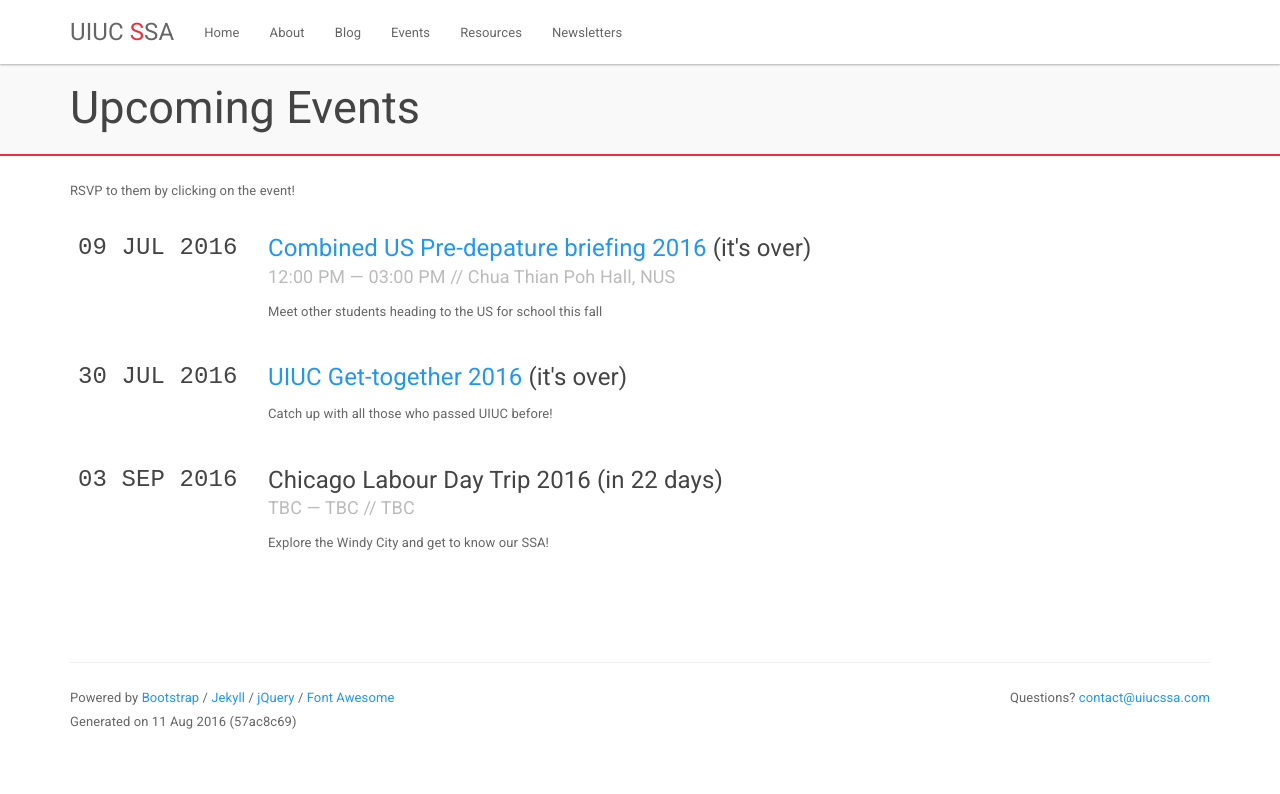
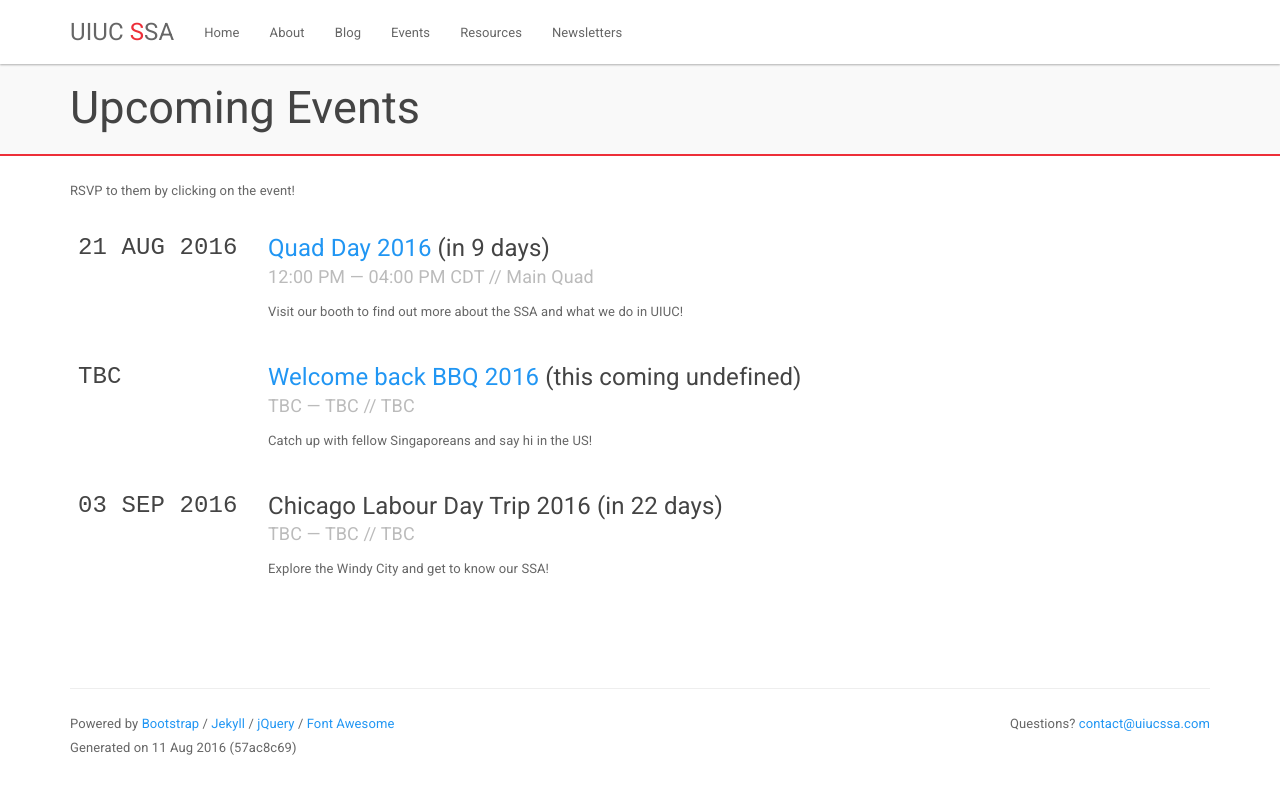
Before and after one commit to uiucssa/uiucssa.github.io, a Jekyll site: the page built from events.html, in a window 1280 px wide. Shown: the top 794 px of the page. Built offline with Jekyll 4.4.1, drawn with Linux system fonts in a browser that asks for light colours.

Commit message:
summer commit" 1) new post 2) new photos 3) new events

```diff
--- a/_data/events.yml
+++ b/_data/events.yml
@@ -175,24 +175,42 @@
 
       #**Note: Event only viewable after joining the UIUC SSA Facebook group**
 
-- id: 13
-  name: Combined US Pre-depature briefing 2016
-  date: 2016-07-09
-  start_time: 2016-07-09 T12:00:00+08:00
-  end_time: 2016-07-09 T15:00:00+08:00
-  location: Chua Thian Poh Hall, NUS
-  url: https://www.facebook.com/events/287448354923085/
-  description: Meet other students heading to the US for school this fall
+#- id: 13
+# name: Combined US Pre-depature briefing 2016
+# date: 2016-07-09
+# start_time: 2016-07-09 T12:00:00+08:00
+# end_time: 2016-07-09 T15:00:00+08:00
+# location: Chua Thian Poh Hall, NUS
+# url: https://www.facebook.com/events/287448354923085/
+# description: Meet other students heading to the US for school this fall
 
-- id: 14
-  name: UIUC Get-together 2016
-  date: 2016-07-30
-  start_time: 2016-07-30 T17:00:00+08:00
-  location: The Amery 16 Lorong K, Telok kurau Singapore 425612
-  url: https://www.facebook.com/events/1732158390405123/
-  description: Catch up with all those who passed UIUC before!
+# - id: 14
+# name: UIUC Get-together 2016
+# date: 2016-07-30
+# start_time: 2016-07-30 T17:00:00+08:00
+# location: The Amery 16 Lorong K, Telok kurau Singapore 425612
+# url: https://www.facebook.com/events/1732158390405123/
+# description: Catch up with all those who passed UIUC before!
 
 - id: 15
+  name: Quad Day 2016
+  date: 2016-08-21
+  start_time: 2016-08-21 12:00:00 CDT
+  end_time: 2016-08-21 16:00:00 CDT
+  location: Main Quad
+  url: #
+  description: Visit our booth to find out more about the SSA and what we do in UIUC!
+
+- id: 16
+  name: Welcome back BBQ 2016
+  date: TBC
+  start_time: TBC
+  end_time: TBC
+  location: TBC
+  url: #
+  description: Catch up with fellow Singaporeans and say hi in the US!
+
+- id: 17
   name: Chicago Labour Day Trip 2016
   date: 2016-09-03
   start_time: TBC
--- a/events.html
+++ b/events.html
@@ -6,12 +6,12 @@
 <p>RSVP to them by clicking on the event!</p>
 <table class="table">
 	{% for event in site.data.events %}
-		{% if event.date == 'TBA' || 'TBC' %}
+		{% if event.date == 'TBA' || event.date == 'TBC' %}
 			<tr>
 				<td class="col-md-2" style="border-top: none; vertical-align: top;"><a class="anchor" id="{{ event.id }}"></a><h4 style="font-family:monospace;">?? ??? ????</h4></td>
 				<td style="border-top: none; vertical-align: middle;">
 					<h4>
-                                            {% if event.url != 'TBC' || 'TBA' %}<a href="{{ event.url }}">{{ event.name }}</a>
+                                            {% if event.url != 'TBC' || event.url != 'TBA' %}<a href="{{ event.url }}">{{ event.name }}</a>
                                             {% else %}
                                             {{ event.name  }}
                                             {% endif %}
@@ -35,7 +35,7 @@
 				<td style="border-top: none; vertical-align: middle;">
 					<h4>
 
-                                            {% if event.url != 'TBC' || 'TBA' %}<a href="{{ event.url }}">{{ event.name }}</a>
+                                            {% if event.url != 'TBC' || event.url != 'TBA' %}<a href="{{ event.url }}">{{ event.name }}</a>
                                             {% else %}
                                             {{ event.name  }}
                                             {% endif %}
```
Also changed, not shown: _posts/2016-08-01-August-Update.md (added, +26 -0 lines), about.html (+7 -0 lines), README.md, assets/predep-2016.jpg (added), assets/sg-bbq-2016.jpg (added), assets/sphfair-2016.jpg (added).
